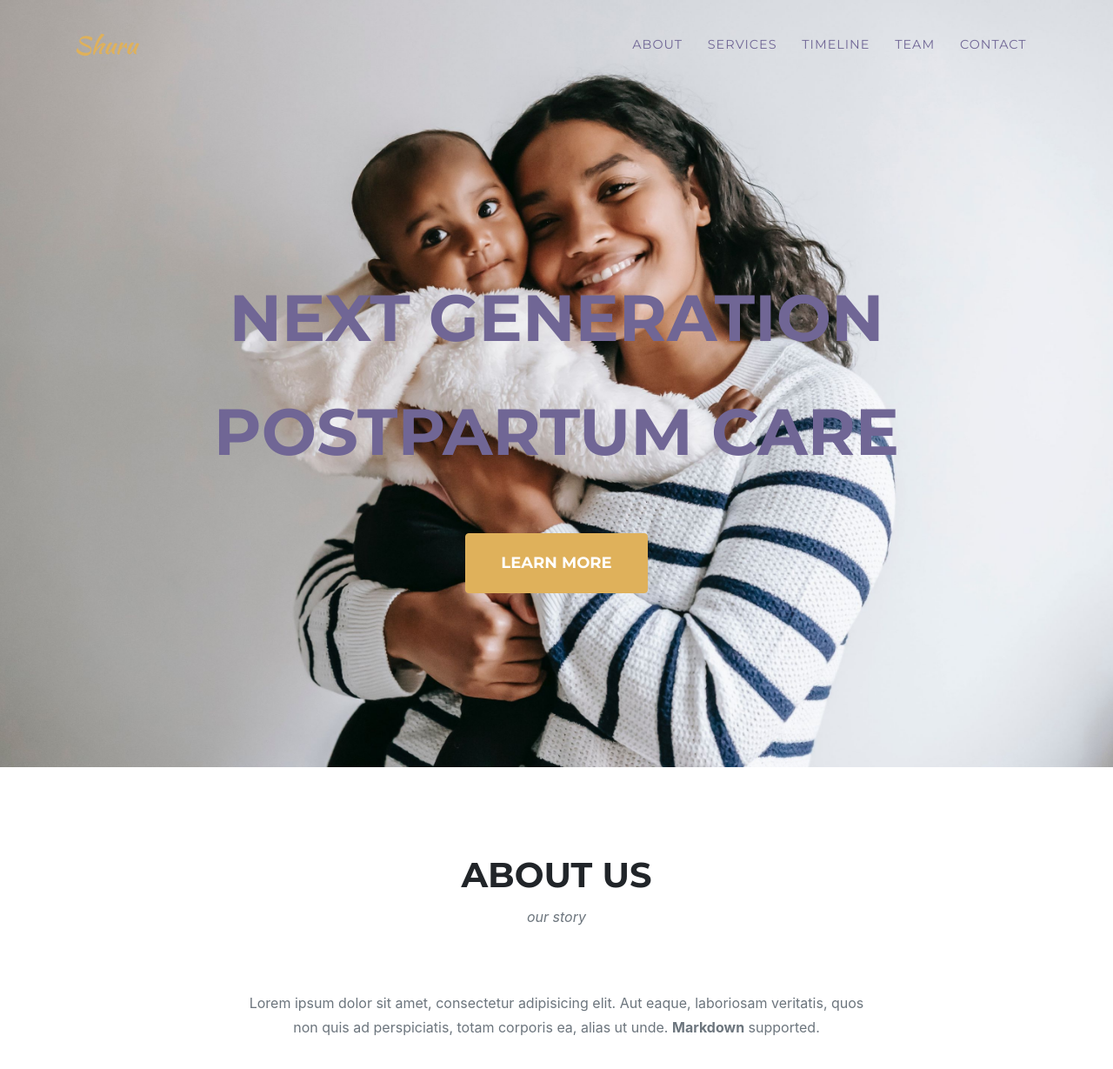
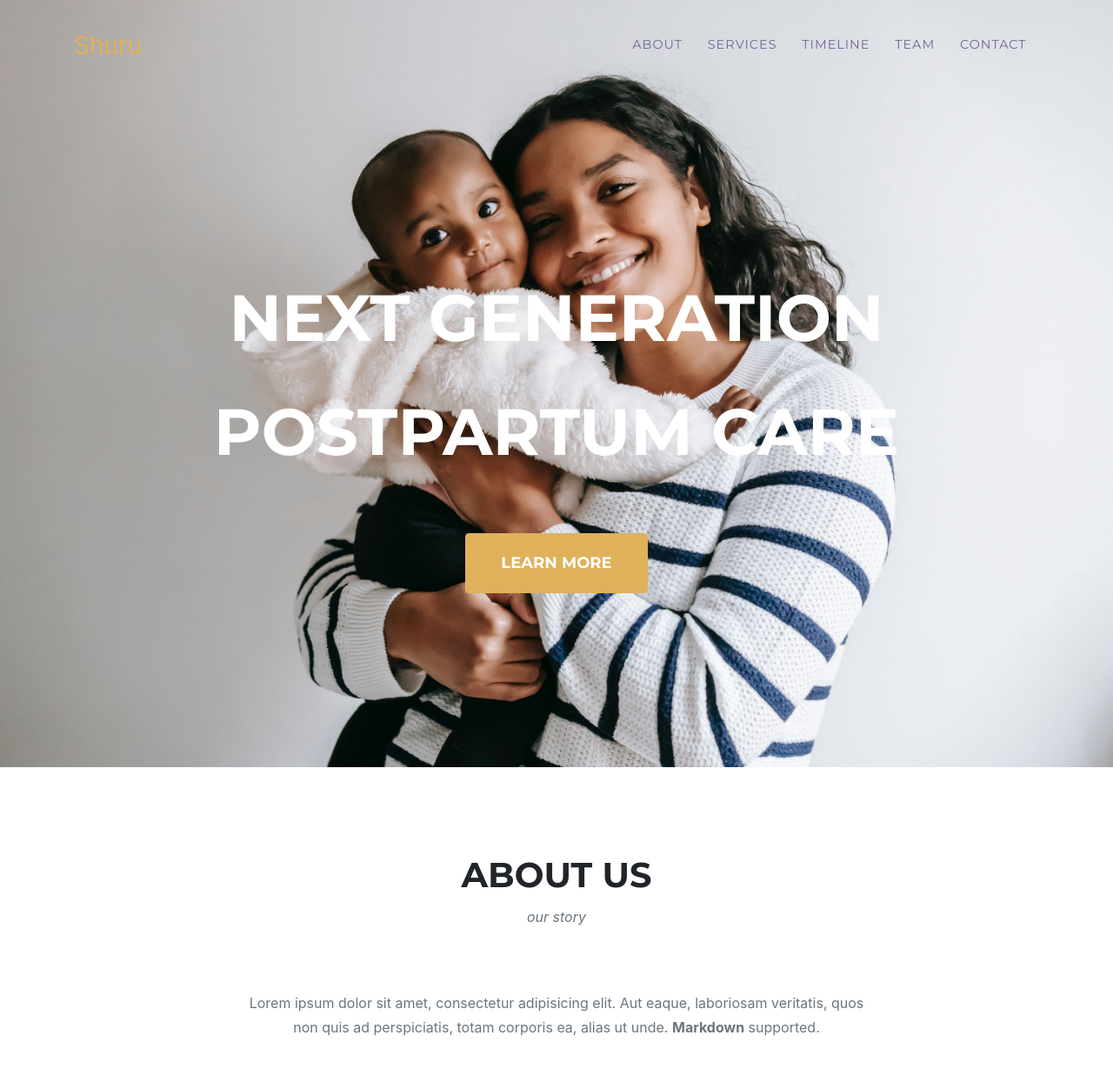
Before and after one commit to shurunow/shurunow.github.io, a Jekyll site: the page built from index.md, in a window 1280 px wide and 1400 px high. Shown: the top 1229 px of the window at 87% size. Built offline with Jekyll 4.4.1, drawn with Linux system fonts in a browser that asks for light colours; some web fonts are replaced.

Commit message:
add stuff

```diff
--- a/_sass/base/_mixins.scss
+++ b/_sass/base/_mixins.scss
@@ -5,7 +5,7 @@
     "Segoe UI Emoji", "Segoe UI Symbol", "Noto Color Emoji";
 }
 @mixin script-font {
-  font-family: "Kaushan Script", -apple-system, BlinkMacSystemFont, "Segoe UI",
+  font-family: "IrisUPC", -apple-system, BlinkMacSystemFont, "Segoe UI",
     Roboto, "Helvetica Neue", Arial, sans-serif, "Apple Color Emoji",
     "Segoe UI Emoji", "Segoe UI Symbol", "Noto Color Emoji";
 }
--- a/_sass/layout/_masthead.scss
+++ b/_sass/layout/_masthead.scss
@@ -1,7 +1,7 @@
 // Styling for the masthead
 header.masthead {
   text-align: center;
-  color: #706695;
+  color: white;
   background-image: url("#{$header-image}");
   background-repeat: no-repeat;
   background-attachment: scroll;
```
